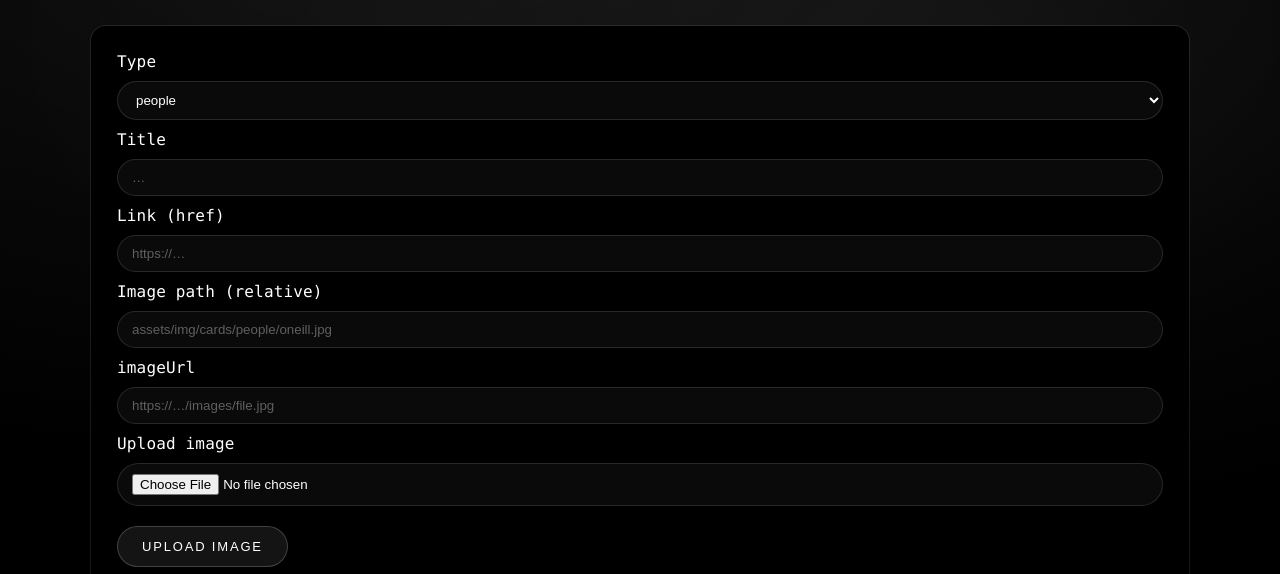
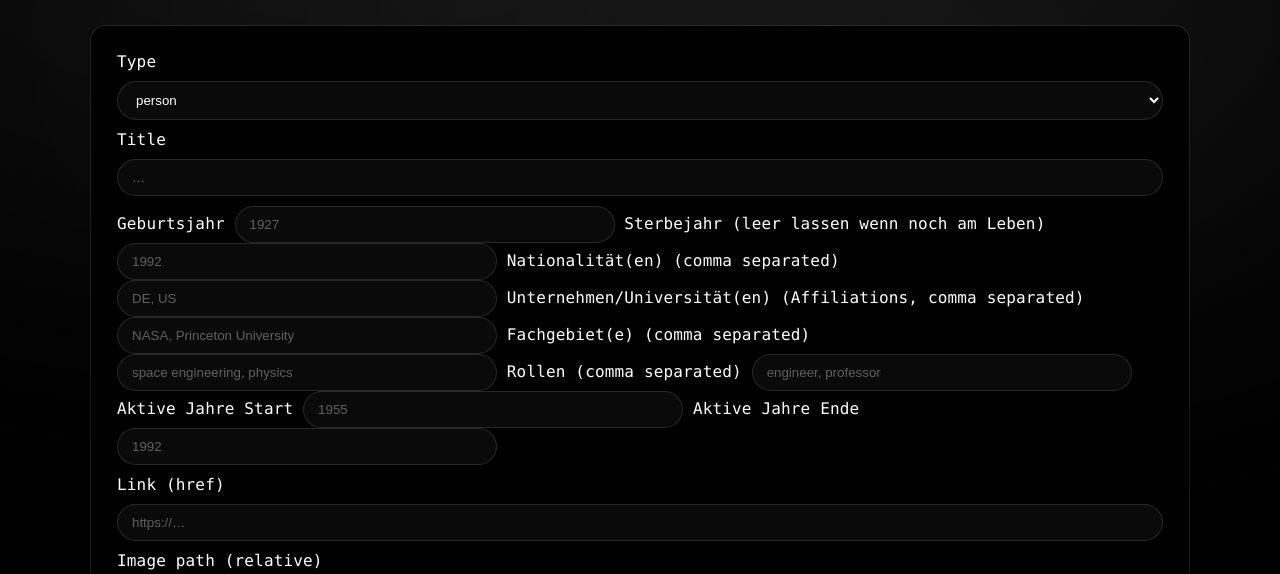
Before and after one commit to Tino-999/spacesettlement, a website: page admin.html in a window 1280 px wide. Shown: the part 203-777 px from the top of the page. Drawn offline with Linux system fonts and the light colour scheme; no server answers.

Commit message:
admin update

```diff
--- a/admin.html
+++ b/admin.html
@@ -32,14 +32,14 @@
         <div class="card__content">
 
           <label>Type</label>
-          <select id="type" class="input">
-            <option value="people">people</option>
-            <option value="projects">projects</option>
-            <option value="orgs">orgs</option>
-            <option value="topics">topics</option>
-            <option value="concepts">concepts</option>
-            <option value="books">books</option>
-            <option value="movies">movies</option>
+           <select id="type" class="input">
+             <option value="person">person</option>
+             <option value="project">project</option>
+             <option value="org">org</option>
+             <option value="topic">topic</option>
+             <option value="concept">concept</option>
+             <option value="book">book</option>
+             <option value="movie">movie</option>
           </select>
 
           <label>Title</label>
```
